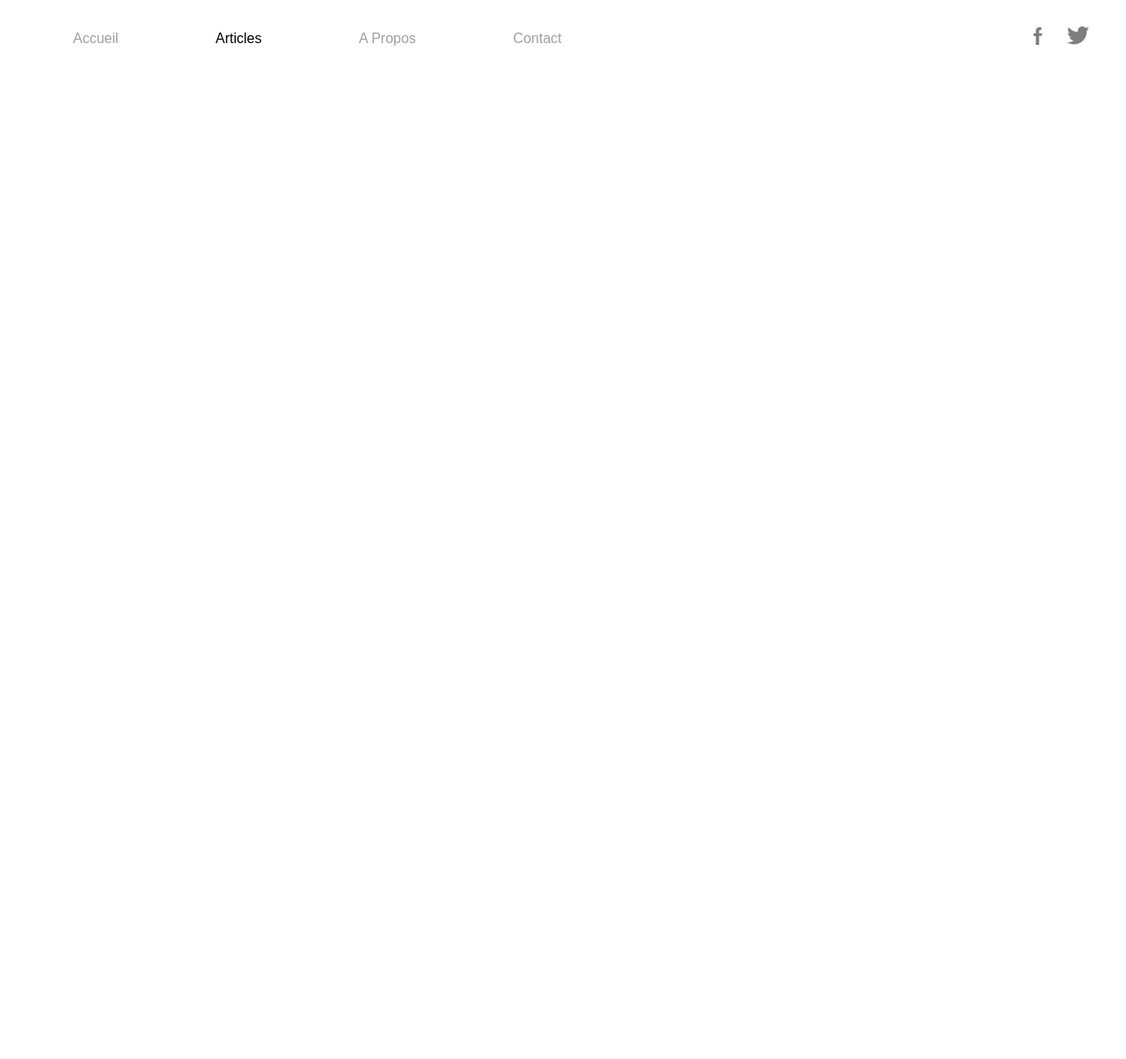
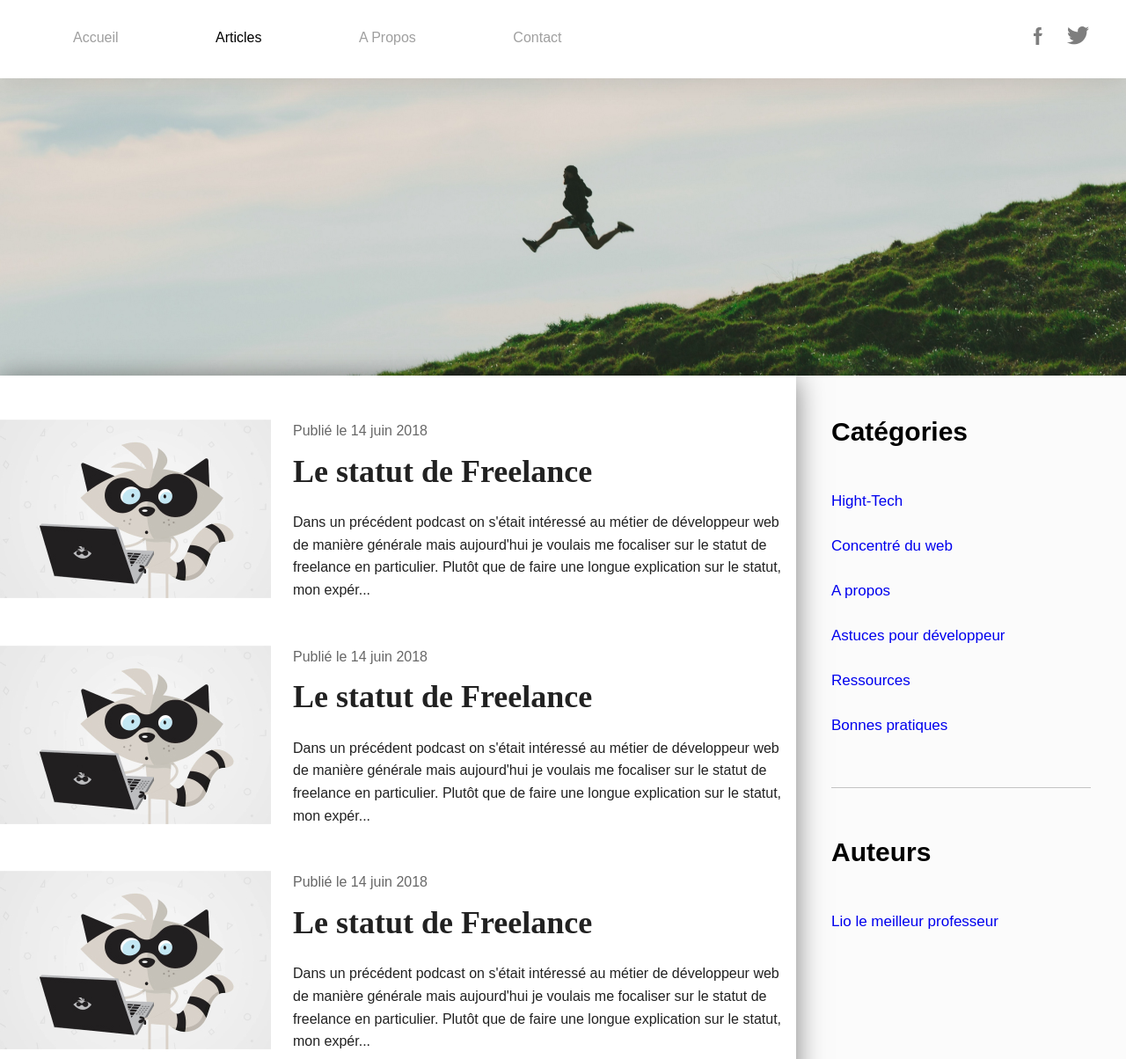
Before and after one commit to Thioubado/blog, a plain HTML site: page index.html in a window 1280 px wide. Shown: the top 1204 px of the page at 88% size. Before the commit the page ends 800 px from the top, so only its background shows below. Drawn offline with Linux system fonts and the light colour scheme.

Commit message:
suite et fin de la création du blog

```diff
--- a/index.html
+++ b/index.html
@@ -20,5 +20,52 @@
             <a href="#" title="twitter"><img src="img/twitter.png" alt="twitter" title="twitter"></a>
         </div>
     </header>
+    <div class="banniere">
+        <!--<img src="img/image.png" alt="img">-->
+    </div>
+   <div class="body">
+        <main class="main">
+                <div class="container">
+                <article class="article">
+                    <a href="article.html" class="article-img"><img src="img/img.jpg" alt="photo"></a>
+                    <div class="article-date">Publié le 14 juin 2018</div>
+                    <h2 class="article-title"><a href="article.html">Le statut de Freelance</a></h2>
+                    <p>Dans un précédent podcast on s'était intéressé au métier de développeur web de manière générale mais aujourd'hui je voulais me focaliser sur le statut de freelance en particulier. Plutôt que de faire une longue explication sur le statut, mon expér...</p>
+                </article>
+                <article class="article">
+                        <a href="article.html" class="article-img"><img src="img/img.jpg" alt="photo"></a>
+                        <div class="article-date">Publié le 14 juin 2018</div>
+                        <h2 class="article-title"><a href="article.html">Le statut de Freelance</a></h2>
+                        <p>Dans un précédent podcast on s'était intéressé au métier de développeur web de manière générale mais aujourd'hui je voulais me focaliser sur le statut de freelance en particulier. Plutôt que de faire une longue explication sur le statut, mon expér...</p>
+                    </article>
+                    <article class="article">
+                            <a href="article.html" class="article-img"><img src="img/img.jpg" alt="photo"></a>
+                            <div class="article-date">Publié le 14 juin 2018</div>
+                            <h2 class="article-title"><a href="article.html">Le statut de Freelance</a></h2>
+                            <p>Dans un précédent podcast on s'était intéressé au métier de développeur web de manière générale mais aujourd'hui je voulais me focaliser sur le statut de freelance en particulier. Plutôt que de faire une longue explication sur le statut, mon expér...</p>
+                        </article>
+                    </div>
+            </main>
+            <aside class="sidebar">
+                <h4 class="sidebar-title">Catégories</h4>
+                <ul>
+                    <li><a href="#">Hight-Tech</a></li>
+                    <li><a href="#">Concentré du web</a></li>
+                    <li><a href="#">A propos</a></li>
+                    <li><a href="#">Astuces pour développeur</a></li>
+                    <li><a href="#">Ressources</a></li>
+                    <li><a href="#">Bonnes pratiques</a></li>
+                </ul>
+                <hr>
+                <h4 class="sidebar-title">Auteurs</h4>
+                <ul>
+                    <li><a href="#">Lio le meilleur professeur</a></li>
+                </ul>
+
+            </aside>
+   </div>
+    <footer class="footer">
+        créé par Momo
+    </footer>
 </body>
 </html>
--- a/style.css
+++ b/style.css
@@ -2,12 +2,13 @@
     box-sizing: border-box;
 }
 
-body {
+body, html {
     font-size: 16px;
     color: rgba(0, 0, 0, 0.87);
     font-family:"Montserrat", sans-serif;
-    line-height: 1.8;
+    line-height: 1.6;
     margin: 0;
+    font-weight: 500;
 }
 
 .topbar{
@@ -18,6 +19,8 @@ body {
     width: 100%;
     background: #fff;
     padding: 30px;
+    z-index: 3;
+    box-shadow: 0 4px 30px rgba(0, 0, 0, 0.1);
 }
 
 .topbar nav{
@@ -46,3 +49,123 @@ body {
 .topbar .social a:hover{
     opacity: 1;
 }
+
+.banniere {
+    height:427px;
+    background: no-repeat center center / cover url("img/image.png");
+
+}
+
+.body{
+    display: flex;
+}
+
+.main {
+    background: #fff;
+    width: calc(100% - 375px);
+    box-shadow: 0 4px 30px rgba(0, 0, 0, 0.5);
+    z-index: 2;
+    position:relative;
+}
+
+.sidebar {
+    background:#FBFBFB;
+    /*background:#ccc;*/
+    width: 375px;
+    padding: 40px;
+    font-size: 17px;
+    z-index: 1;
+    position:relative;
+}
+
+.sidebar-title{
+    font-size:30px;
+    color: #000;
+    margin:35px 0;
+}
+.sidebar-title:first-child{
+    margin-top: 0;
+}
+
+.sidebar a {
+    text-decoration: none;
+}
+.sidebar ul{
+    margin: 0;
+    padding: 0;
+    list-style: none;
+    line-height: 2.3;
+}
+
+.sidebar li{
+    padding: 6px 0;
+}
+
+.sidebar hr {
+    border:none;
+    background: #C4C4C4;
+    height: 0.5px;
+    margin: 50px 0;
+}
+
+.sidebar li:first-child{
+    padding-top: 0;
+}
+
+.sidebar li:last-child{
+    padding-bottom: 0;
+}
+
+.sidebar a:hover{
+    text-decoration: underline;
+}
+
+.container{
+    max-width: 940px;
+    margin: 0 auto;
+}
+
+.article {
+    position: relative;
+    margin: 50px 0;
+    padding-left: 333px;
+    min-height: 203px;
+
+}
+.article a {
+    color:inherit;
+    text-decoration: none;
+}
+
+.article a:hover {
+    text-decoration: underline;
+}
+
+.article-img {
+    position: absolute;
+    left: 0;
+    top: 0;
+    width:308px;
+    margin-right: 25px;
+}
+.article-img img {
+    width: 100%;
+    height: auto;
+}
+
+.article-date{
+    font-weight: 300px;
+    color: rgba(0, 0, 0, 0.6);
+    margin-bottom: 5px;
+}
+
+.article-title {
+    font-size: 2.25rem;
+    height: 1.1;
+    font-family: "cardo", serif;
+    margin: 0 0 15px 0;
+}
+
+.footer{
+    clear: both;
+}
```
Also changed, not shown: img/image.png (added), img/img.jpg (added).
